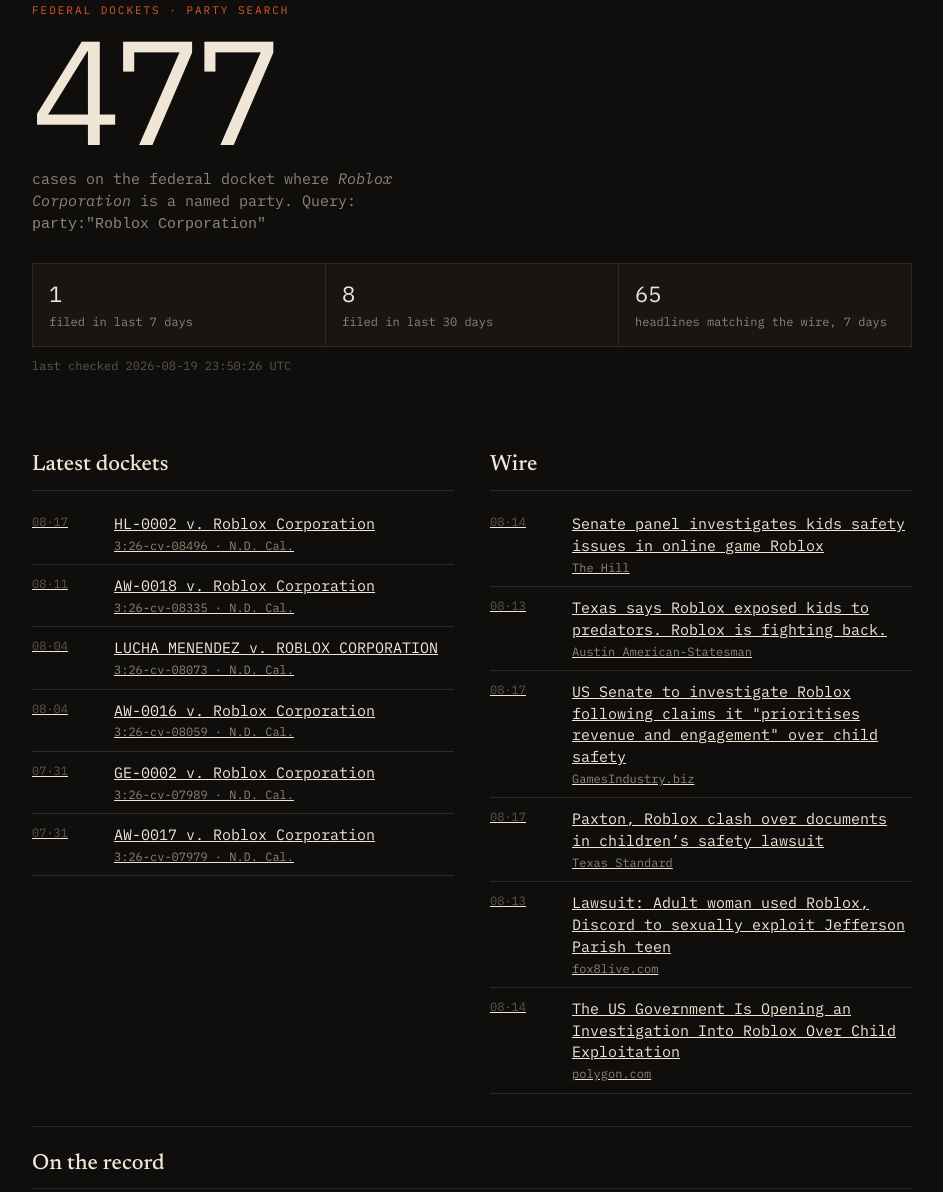
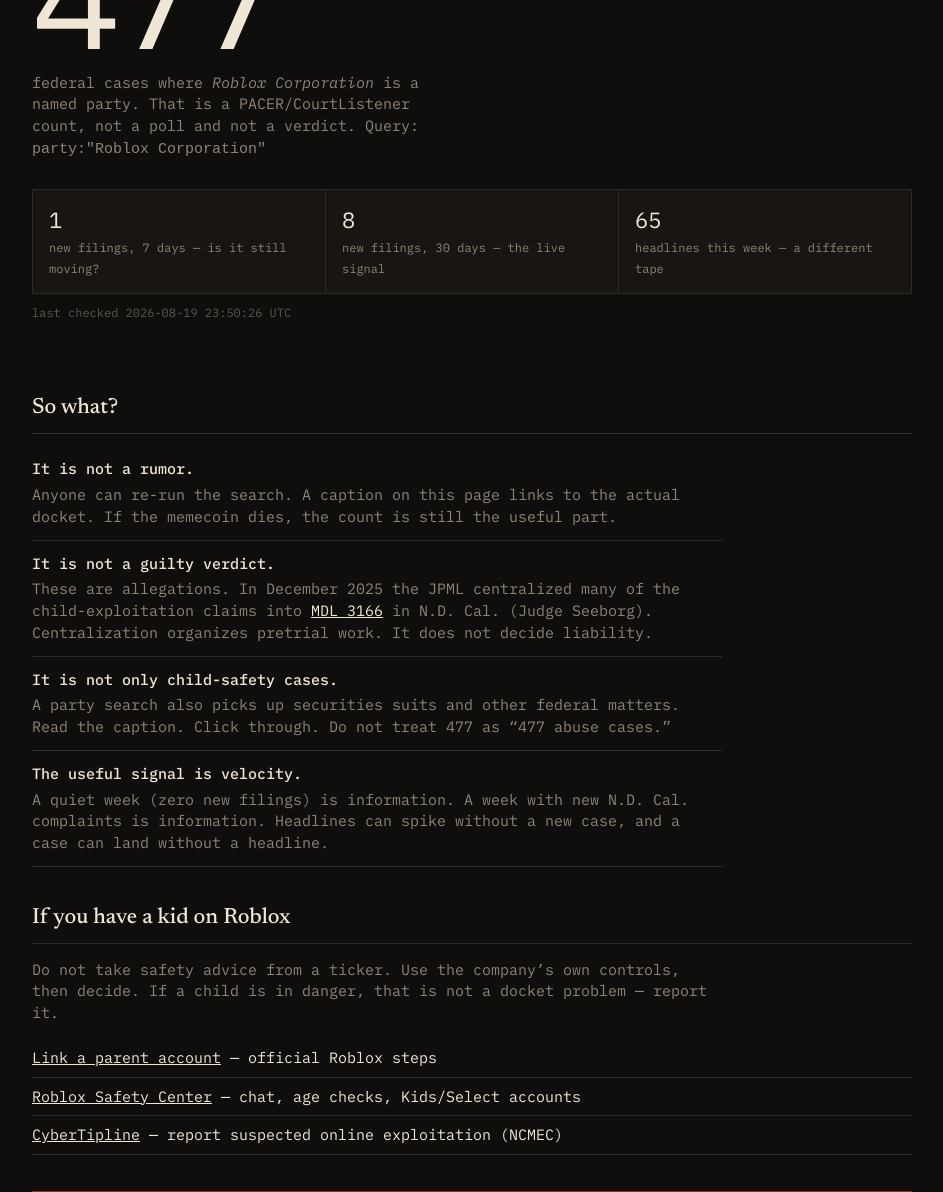
Before and after one commit to SAMBAS123/thats-weird, a plain HTML site: page index.html in a window 1280 px wide. Shown: the part 339-1531 px from the top of the page, without its empty margins (168-1111 px from the left). Drawn offline with Linux system fonts and the light colour scheme.

Commit message:
Explain the count: so what, velocity, official parent links
477 is a party search, not a verdict. Surface MDL 3166, say what
the number is not, and point parents at Roblox/NCMEC — not at the ticker.

```diff
--- a/index.html
+++ b/index.html
@@ -4,7 +4,7 @@
   <meta charset="utf-8" />
   <meta name="viewport" content="width=device-width, initial-scale=1" />
   <title>OOF — Open Oversight Filings</title>
-  <meta name="description" content="OOF: Open Oversight Filings. A public-record blotter of federal dockets naming Roblox Corporation, plus the week's headlines. Unofficial. Not a filter." />
+  <meta name="description" content="OOF: Open Oversight Filings. How many federal cases name Roblox Corporation, whether new ones are still being filed, and what that number is not. Unofficial public record." />
   <meta name="robots" content="index,follow" />
   <link rel="icon" href="favicon.svg" type="image/svg+xml" />
   <link rel="preconnect" href="https://fonts.googleapis.com" />
@@ -21,9 +21,73 @@
 
     <p class="lede">
       <strong>OOF</strong> — Open Oversight Filings.
-      Federal dockets that name Roblox Corporation as a party, counted from CourtListener,
-      next to the week's headlines. The number they don't put on the homepage.
+      The question is <em>so what?</em>
+      This page answers it with a public count: how many federal cases name
+      Roblox Corporation, whether new ones are still being filed, and what
+      that number is <em>not</em>.
     </p>
+
+    <section class="hero">
+      <div class="kicker">federal dockets · party search</div>
+      <div class="num" id="total">—</div>
+      <p class="num-label">
+        federal cases where <em>Roblox Corporation</em> is a named party.
+        That is a PACER/CourtListener count, not a poll and not a verdict.
+        Query: <code>party:"Roblox Corporation"</code>
+      </p>
+      <div class="stats">
+        <div class="stat"><b id="d7">—</b><span>new filings, 7 days — is it still moving?</span></div>
+        <div class="stat"><b id="d30">—</b><span>new filings, 30 days — the live signal</span></div>
+        <div class="stat"><b id="n7">—</b><span>headlines this week — a different tape</span></div>
+      </div>
+      <p class="checked" id="checked">loading tape…</p>
+      <p class="status" id="status"></p>
+    </section>
+
+    <section class="so-what">
+      <h2>So what?</h2>
+      <ol class="points">
+        <li>
+          <strong>It is not a rumor.</strong>
+          Anyone can re-run the search. A caption on this page links to the
+          actual docket. If the memecoin dies, the count is still the useful part.
+        </li>
+        <li>
+          <strong>It is not a guilty verdict.</strong>
+          These are allegations. In December 2025 the JPML centralized many of
+          the child-exploitation claims into
+          <a href="https://www.courtlistener.com/docket/71423993/in-re-roblox-corporation-child-sexual-exploitation-and-assault-litigation/" target="_blank" rel="noopener noreferrer">MDL 3166</a>
+          in N.D. Cal. (Judge Seeborg). Centralization organizes pretrial work.
+          It does not decide liability.
+        </li>
+        <li>
+          <strong>It is not only child-safety cases.</strong>
+          A party search also picks up securities suits and other federal
+          matters. Read the caption. Click through. Do not treat 477 as
+          “477 abuse cases.”
+        </li>
+        <li>
+          <strong>The useful signal is velocity.</strong>
+          A quiet week (zero new filings) is information. A week with new
+          N.D. Cal. complaints is information. Headlines can spike without a
+          new case, and a case can land without a headline.
+        </li>
+      </ol>
+    </section>
+
+    <section class="do-this">
+      <h2>If you have a kid on Roblox</h2>
+      <p>
+        Do not take safety advice from a ticker. Use the company’s own
+        controls, then decide. If a child is in danger, that is not a docket
+        problem — report it.
+      </p>
+      <ul class="links">
+        <li><a href="https://about.roblox.com/parental-controls" target="_blank" rel="noopener noreferrer">Link a parent account</a> — official Roblox steps</li>
+        <li><a href="https://about.roblox.com/safety" target="_blank" rel="noopener noreferrer">Roblox Safety Center</a> — chat, age checks, Kids/Select accounts</li>
+        <li><a href="https://report.cybertip.org/" target="_blank" rel="noopener noreferrer">CyberTipline</a> — report suspected online exploitation (NCMEC)</li>
+      </ul>
+    </section>
 
     <aside class="ca" id="ca" hidden>
       <div class="kicker">$OOF</div>
@@ -33,22 +97,6 @@
         <a id="ca-solscan" href="#" target="_blank" rel="noopener noreferrer">solscan</a>
       </div>
     </aside>
-
-    <section class="hero">
-      <div class="kicker">federal dockets · party search</div>
-      <div class="num" id="total">—</div>
-      <p class="num-label">
-        cases on the federal docket where <em>Roblox Corporation</em> is a named party.
-        Query: <code>party:"Roblox Corporation"</code>
-      </p>
-      <div class="stats">
-        <div class="stat"><b id="d7">—</b><span>filed in last 7 days</span></div>
-        <div class="stat"><b id="d30">—</b><span>filed in last 30 days</span></div>
-        <div class="stat"><b id="n7">—</b><span>headlines matching the wire, 7 days</span></div>
-      </div>
-      <p class="checked" id="checked">loading tape…</p>
-      <p class="status" id="status"></p>
-    </section>
 
     <section class="split">
       <div>
@@ -74,6 +122,9 @@
         Case names are shown as CourtListener publishes them (many MDL plaintiffs
         are already anonymized). We do not collect or display children's accounts,
         chats, or images.
+        <strong>MDL</strong> = many related federal cases heard together for
+        pretrial. <strong>Party search</strong> = the company is listed on the
+        docket, not “this case is about X.”
       </p>
       <p>
         Docket counts:
--- a/styles.css
+++ b/styles.css
@@ -106,6 +106,50 @@
   font-size: 12px;
   letter-spacing: 0.08em;
   text-transform: uppercase;
+}
+
+.so-what, .do-this {
+  margin: 36px 0;
+}
+
+.points {
+  list-style: none;
+  margin: 0;
+  padding: 0;
+}
+
+.points li {
+  padding: 12px 0;
+  border-bottom: 1px solid var(--rule);
+  color: var(--mute);
+  max-width: 46em;
+}
+
+.points strong {
+  display: block;
+  color: var(--ink);
+  font-weight: 500;
+  margin-bottom: 4px;
+}
+
+.points a, .do-this a, .links a {
+  color: var(--ink);
+}
+
+.do-this p {
+  color: var(--mute);
+  max-width: 46em;
+}
+
+.links {
+  list-style: none;
+  margin: 12px 0 0;
+  padding: 0;
+}
+
+.links li {
+  padding: 8px 0;
+  border-bottom: 1px solid var(--rule);
 }
 
 .hero {
--- a/tape.json
+++ b/tape.json
@@ -128,6 +128,13 @@
   },
   "record": [
     {
+      "label": "MDL 3166 (child exploitation claims, N.D. Cal.)",
+      "value": "centralized",
+      "period": "Dec 2025 · Judge Seeborg",
+      "source": "CourtListener / JPML",
+      "url": "https://www.courtlistener.com/docket/71423993/in-re-roblox-corporation-child-sexual-exploitation-and-assault-litigation/"
+    },
+    {
       "label": "NCMEC reports filed by Roblox",
       "value": "24,522 → 65,381",
       "period": "2024–2025",
```
Also changed, not shown: 2 other files.
